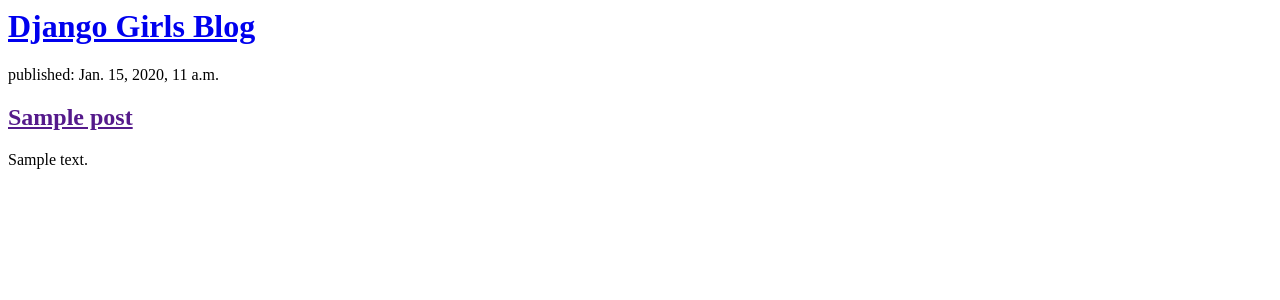
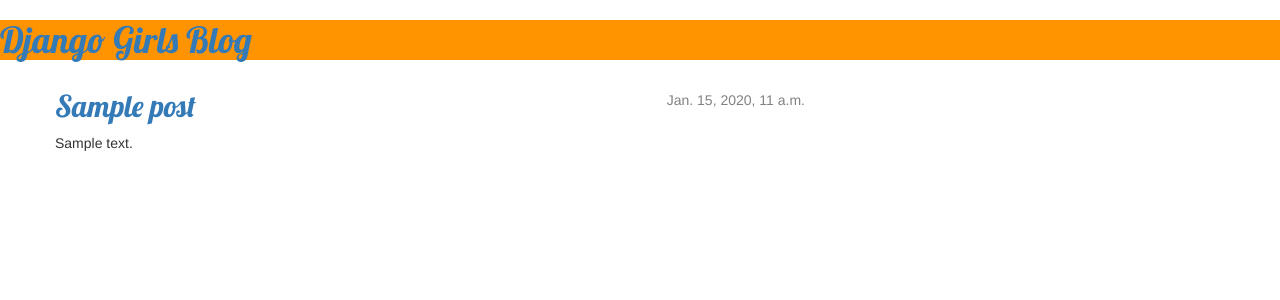
Before and after one commit to dongyang438/my-first-blog15994564712, a Django app: page / in a window 1280 px wide. Shown: the top 300 px of the page. Run offline with Django 3.2, Linux system fonts and the light colour scheme; tables that the repository leaves empty hold one stand-in row (values such as "Sample post"); some libraries are stand-ins or nearby versions.

Commit message:
Added view and template for detailed blog post as well as CSS for the site.

```diff
--- a/blog/templates/blog/post_list.html
+++ b/blog/templates/blog/post_list.html
@@ -1,19 +1,35 @@
+{% extends 'blog/base.html' %}
+{% load static %}
+
 <html>
     <head>
         <title>DY's blog</title>
+        <link rel="stylesheet" href="//maxcdn.bootstrapcdn.com/bootstrap/3.2.0/css/bootstrap.min.css">
+        <link rel="stylesheet" href="//maxcdn.bootstrapcdn.com/bootstrap/3.2.0/css/bootstrap-theme.min.css">
+        <link rel="stylesheet" href="{% static 'css/blog.css' %}">
+        <link href="//fonts.googleapis.com/css?family=Lobster&subset=latin,latin-ext" rel="stylesheet" type="text/css">
     </head>
     <body>
-        <div>
-            <h1><a href="/">Django Girls Blog</a></h1>
+        <div class="page-header">
+            <h1><a href="/">DY's Blog</a></h1>
         </div>
 
-        {% for post in posts %}
-            <div>
-                <p>published: {{ post.published_date }}</p>
-                <h2><a href="">{{ post.title }}</a></h2>
-                 <p>{{ post.text|linebreaksbr }}</p>
+        <div class="content container">
+            <div class="row">
+                <div class="col-md-8">
+                    {% block content %}
+                        {% for post in posts %}
+                            <div class="post">
+                                <div class="date">
+                                    {{ post.published_date }}
+                                </div>
+                                <h2><a href="">{{ post.title }}</a></h2>
+                                <p>{{ post.text|linebreaksbr }}</p>
+                            </div>
+                        {% endfor %}
+                    {% endblock %}
+                </div>
             </div>
-        {% endfor %}
-
+        </div>
     </body>
 </html>
```
